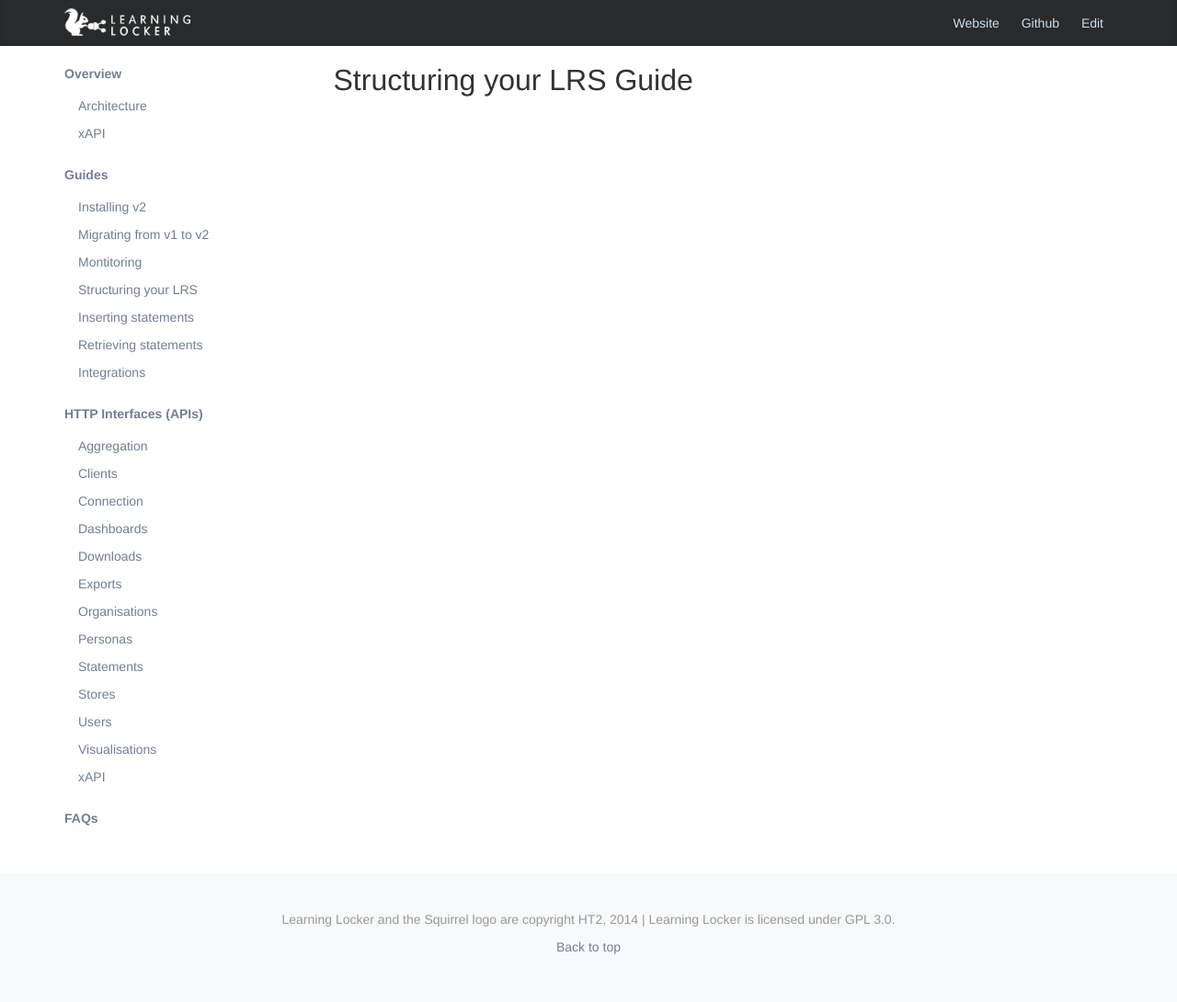
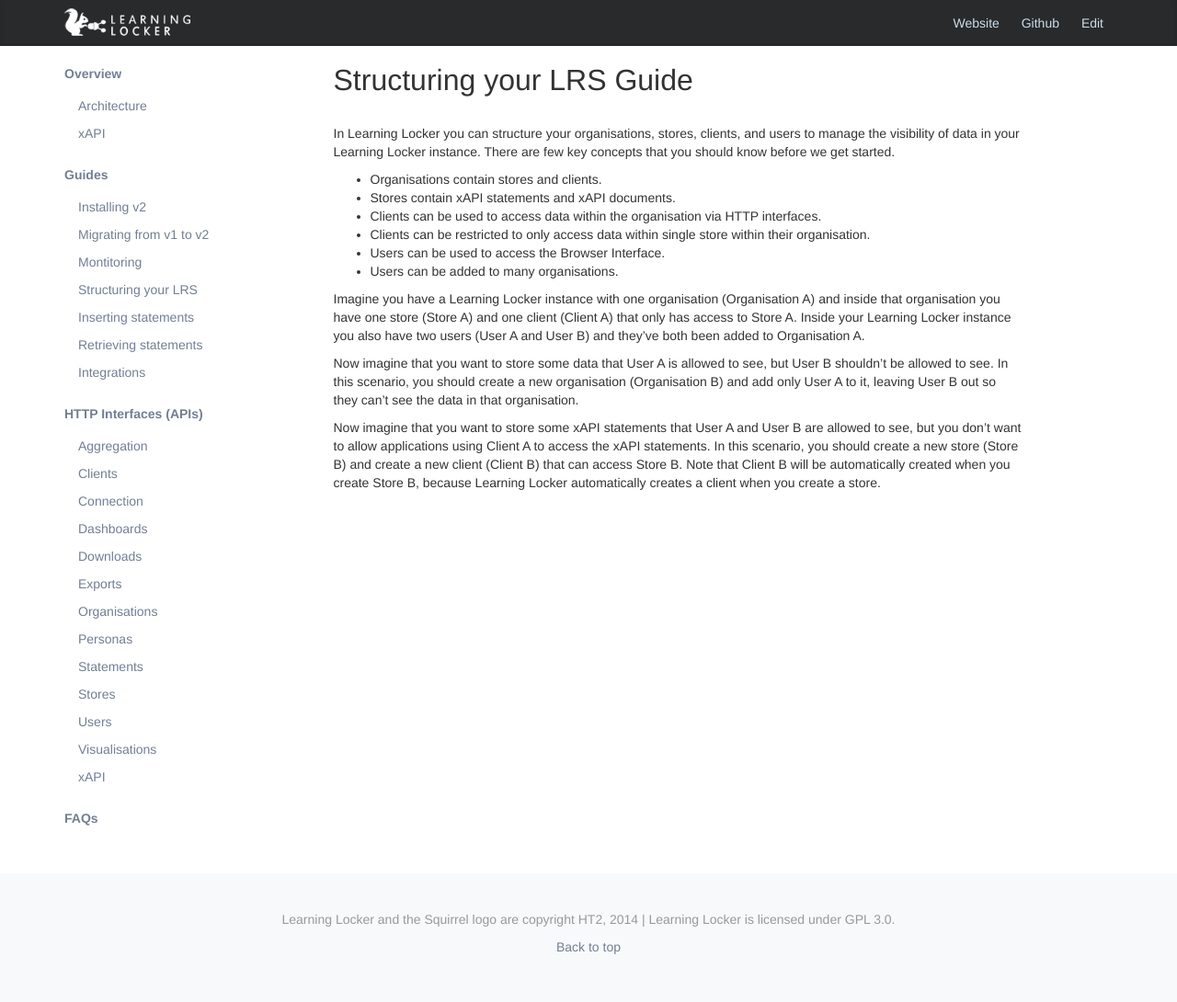
Before and after one commit to LearningLocker/docs, a Jekyll site: the page built from src/guides-structuring.md, in a window 1280 px wide. Shown: the whole page at 92% size. Built offline with Jekyll 4.4.1, drawn with Linux system fonts in a browser that asks for light colours; nearby versions of some CDN libraries; our own code applies the rules of GitHub Pages for plain Markdown files.

Commit message:
Makes a start on the structuring guide.

```diff
--- a/src/guides-structuring.md
+++ b/src/guides-structuring.md
@@ -2,3 +2,17 @@
 ---
 
 # Structuring your LRS Guide
+In Learning Locker you can structure your organisations, stores, clients, and users to manage the visibility of data in your Learning Locker instance. There are few key concepts that you should know before we get started.
+
+- Organisations contain stores and clients.
+- Stores contain xAPI statements and xAPI documents.
+- Clients can be used to access data within the organisation via HTTP interfaces.
+- Clients can be restricted to only access data within single store within their organisation.
+- Users can be used to access the Browser Interface.
+- Users can be added to many organisations.
+
+Imagine you have a Learning Locker instance with one organisation (Organisation A) and inside that organisation you have one store (Store A) and one client (Client A) that only has access to Store A. Inside your Learning Locker instance you also have two users (User A and User B) and they've both been added to Organisation A.
+
+Now imagine that you want to store some data that User A is allowed to see, but User B shouldn't be allowed to see. In this scenario, you should create a new organisation (Organisation B) and add only User A to it, leaving User B out so they can't see the data in that organisation.
+
+Now imagine that you want to store some xAPI statements that User A and User B are allowed to see, but you don't want to allow applications using Client A to access the xAPI statements. In this scenario, you should create a new store (Store B) and create a new client (Client B) that can access Store B. Note that Client B will be automatically created when you create Store B, because Learning Locker automatically creates a client when you create a store.
```
